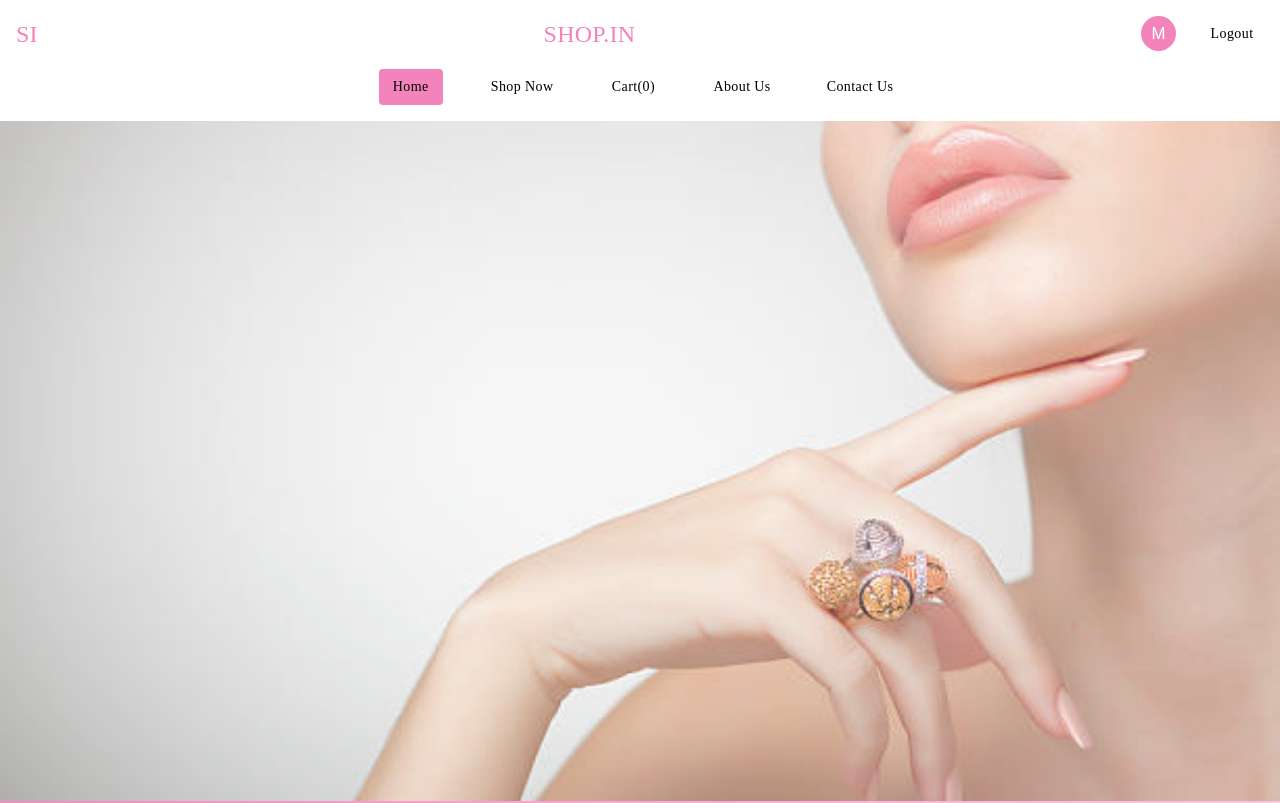
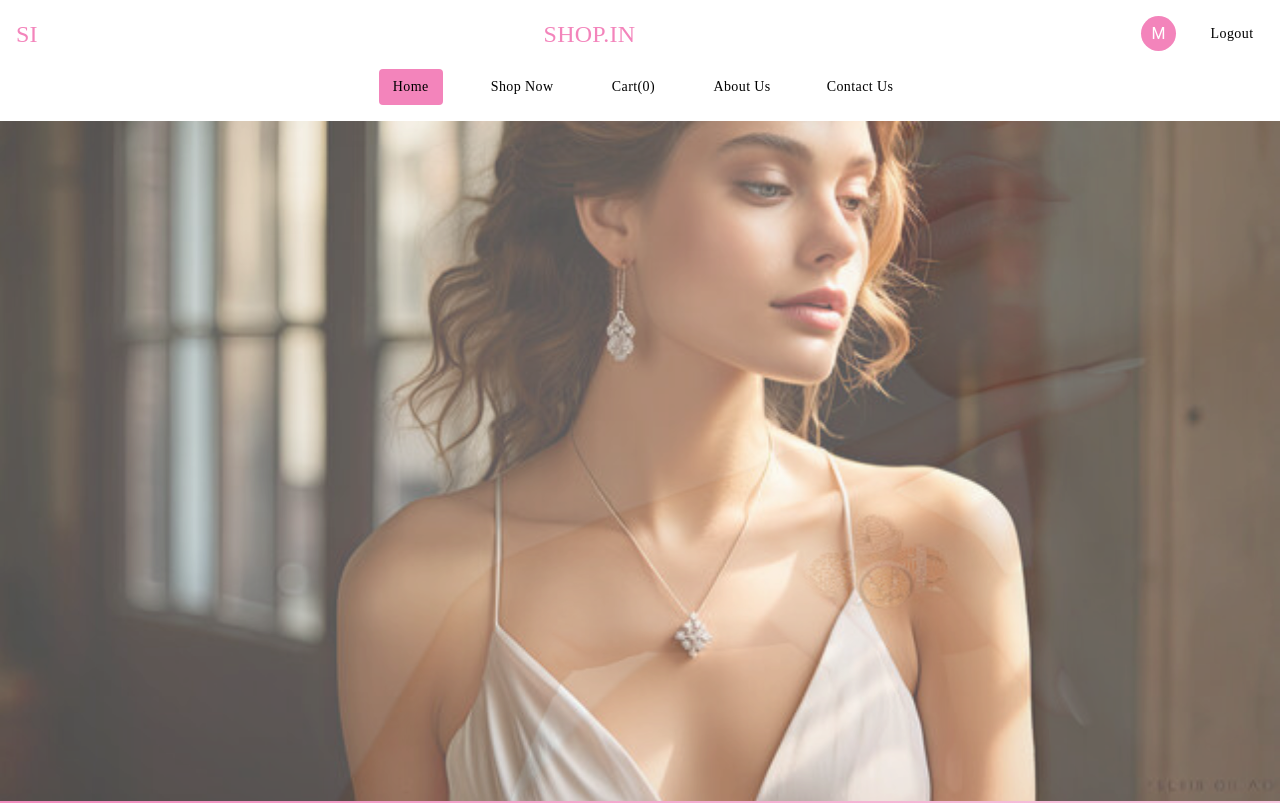
Before and after one commit to kalle2709/Shop.In, a React (Create React App) app: page /Homepage in a window 1280 px wide. Shown: the top 803 px of the page. Built offline with nearby package versions, Linux system fonts and the light colour scheme.

Commit message:
login change

```diff
--- a/src/components/Login/Login.tsx
+++ b/src/components/Login/Login.tsx
@@ -70,7 +70,7 @@
             navigate("/Homepage");
         }
 
-    const isLoginDisabled = !(userName === 'meghana' && password === '123');
+    const isLoginDisabled = !userName  && !password;
 
   return (
     <div className = "loginpage">
--- a/src/components/pages/HomePage/HomePage.tsx
+++ b/src/components/pages/HomePage/HomePage.tsx
@@ -34,7 +34,7 @@
   useEffect(() => {
     const interval = setInterval(() => {
       setCurrentImageIndex((prevIndex) => (prevIndex + 1) % images.length);
-    }, 10000);
+    }, 5000);
 
     return () => clearInterval(interval);
   }, [images.length]);
```
